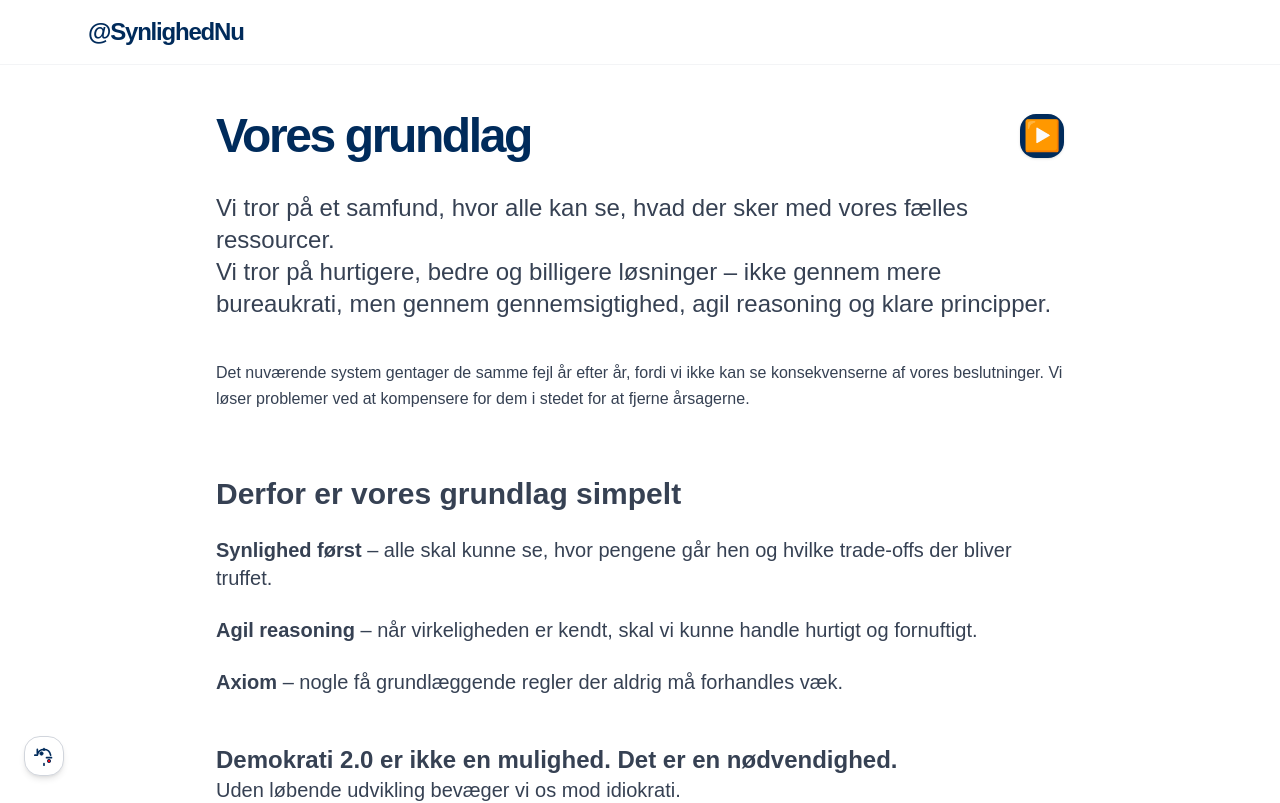
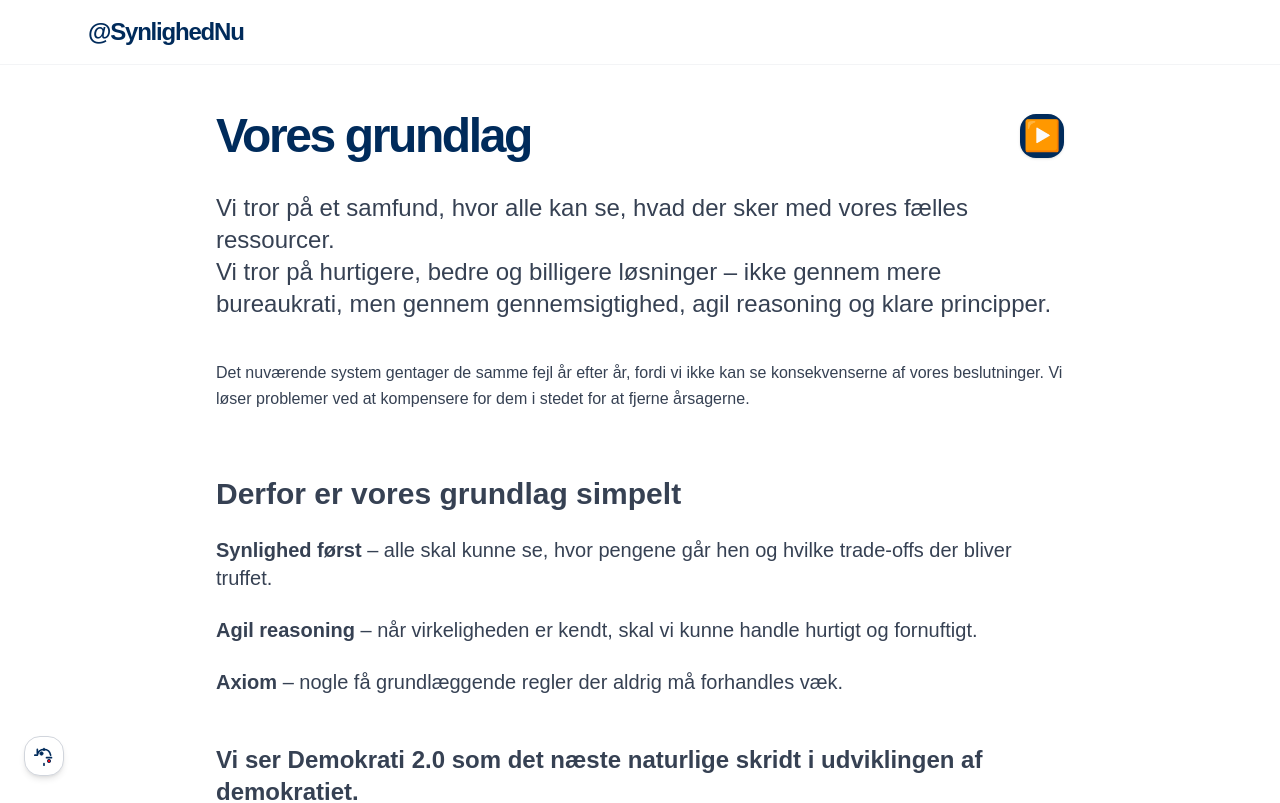
Before and after one commit to synlighed-nu/synlighed-nu-clean, a Next.js app: page /vores-grundlag in a window 1280 px wide. Shown: the top 803 px of the page. Built offline with nearby package versions, Linux system fonts and the light colour scheme.

Commit message:
Update page.tsx

```diff
--- a/app/vores-grundlag/page.tsx
+++ b/app/vores-grundlag/page.tsx
@@ -14,7 +14,7 @@ Vores grundlag handler om tre ting: Synlighed først, Agil reasoning og klare Ax
 
 Vi tror på et samfund hvor alle kan se, hvad der egentlig sker med vores fælles penge. Hvor beslutninger ikke bliver truffet i lukkede rum. Hvor man ikke bare skal betale regningen uden at vide, hvad man egentlig betaler for.
 
-Det nuværende system gentager de samme fejl år efter år, fordi ingen rigtig kan se konsekvenserne af vores beslutninger. Vi løser problemer ved at kompensere for dem i stedet for at fjerne årsagerne. Derfor bliver tingene dyrere, langsommere og dårligere – selv når vi siger, at vi vil det modsatte.
+Det nuværende system gentager de samme fejl år efter år, fordi ingen rigtig kan se konsekvenserne af vores beslutninger. Vi løser problemer ved at kompensere for dem i stedet for at fjerne årsagerne.
 
 Derfor er vores grundlag simpelt:
 
@@ -24,7 +24,7 @@ Agil reasoning – når virkeligheden er kendt, skal vi kunne handle hurtigt og
 
 Axiom – nogle få grundlæggende regler der aldrig må forhandles væk.
 
-Demokrati 2.0 er ikke en mulighed. Det er en nødvendighed. Uden løbende udvikling bevæger vi os mod idiokrati.
+Vi ser Demokrati 2.0 som det næste naturlige skridt i udviklingen af demokratiet. Ikke som en endelig model, men som en nødvendig opgradering af det system, vi har arvet. Uden løbende udvikling bevæger vi os mod idiokrati.
 
 Vi er ikke bedrevidende. Vi er nysgerrige. Vi vil ikke erstatte det gamle system – vi vil gøre det gennemsigtigt, så det kan blive bedre.
 
@@ -53,7 +53,8 @@ Du behøver ikke at acceptere, at det er sådan det er. Du kan kræve at se regn
           </p>
 
           <p className="mt-10">
-            Det nuværende system gentager de samme fejl år efter år, fordi vi ikke kan se konsekvenserne af vores beslutninger. Vi løser problemer ved at kompensere for dem i stedet for at fjerne årsagerne.
+            Det nuværende system gentager de samme fejl år efter år, fordi vi ikke kan se konsekvenserne af vores beslutninger.
+            Vi løser problemer ved at kompensere for dem i stedet for at fjerne årsagerne.
           </p>
 
           <h2 className="text-3xl font-bold mt-16 mb-6">Derfor er vores grundlag simpelt</h2>
@@ -64,9 +65,10 @@ Du behøver ikke at acceptere, at det er sådan det er. Du kan kræve at se regn
           </ul>
 
           <p className="mt-12 text-2xl font-semibold">
-            Demokrati 2.0 er ikke en mulighed. Det er en nødvendighed.
+            Vi ser Demokrati 2.0 som det næste naturlige skridt i udviklingen af demokratiet.
           </p>
           <p className="text-xl">
+            Ikke som en endelig model, men som en nødvendig opgradering af det system, vi har arvet.
             Uden løbende udvikling bevæger vi os mod idiokrati.
           </p>
 
```
